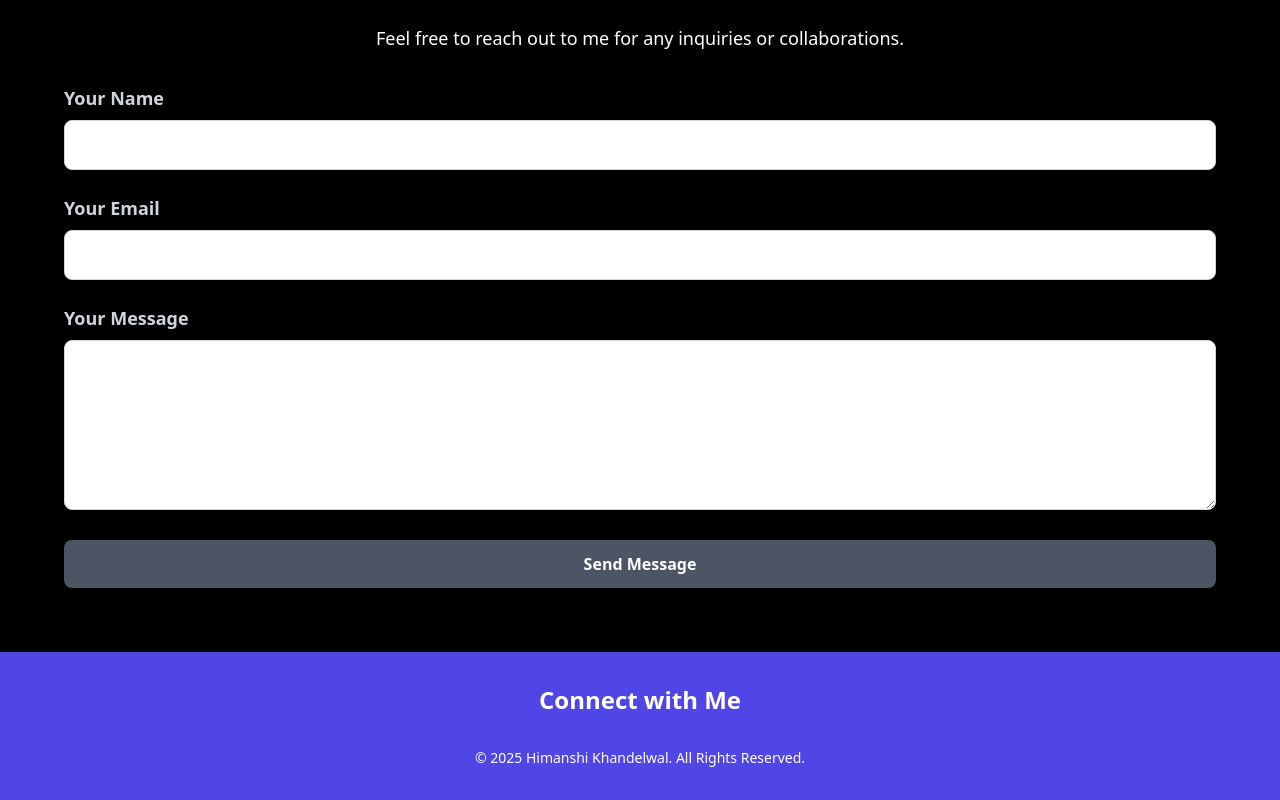
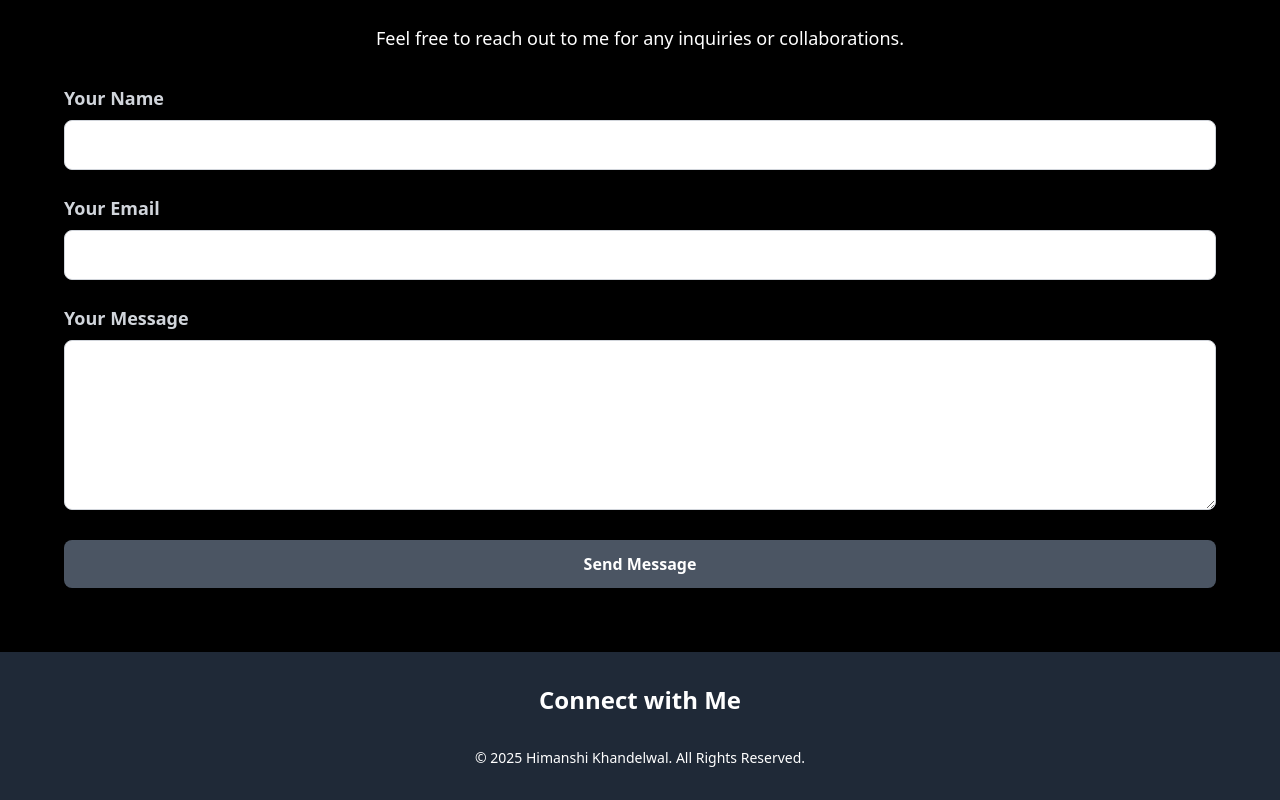
Before and after one commit to himanshik21/my-portfolio, a React (Vite) app: page / in a window 1280 px wide. Shown: the part 3112-3912 px from the top of the page. Built offline with nearby package versions, Linux system fonts and the light colour scheme; a web font is replaced by a local one.

Commit message:
footer ui fix

```diff
--- a/src/components/Footer.jsx
+++ b/src/components/Footer.jsx
@@ -5,7 +5,7 @@ const Footer = ({ darkMode }) => {
   return (
     <footer
       className={`py-8 ${
-        darkMode ? "bg-gray-800 text-white" : "bg-indigo-600 text-white"
+        darkMode ? "bg-gray-800 text-white" : "bg-gray-800 text-white"
       }`}
     >
       <div className="max-w-6xl mx-auto px-4 text-center">
```
